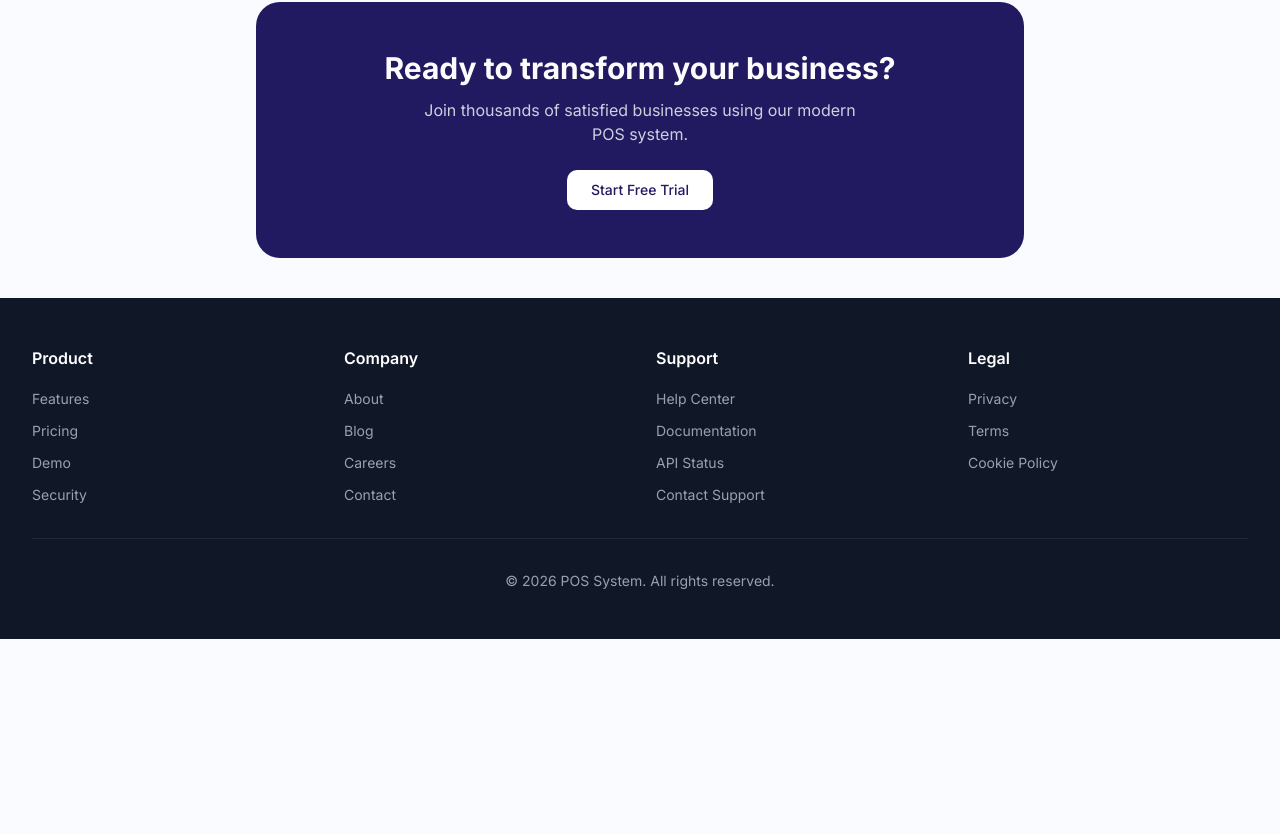
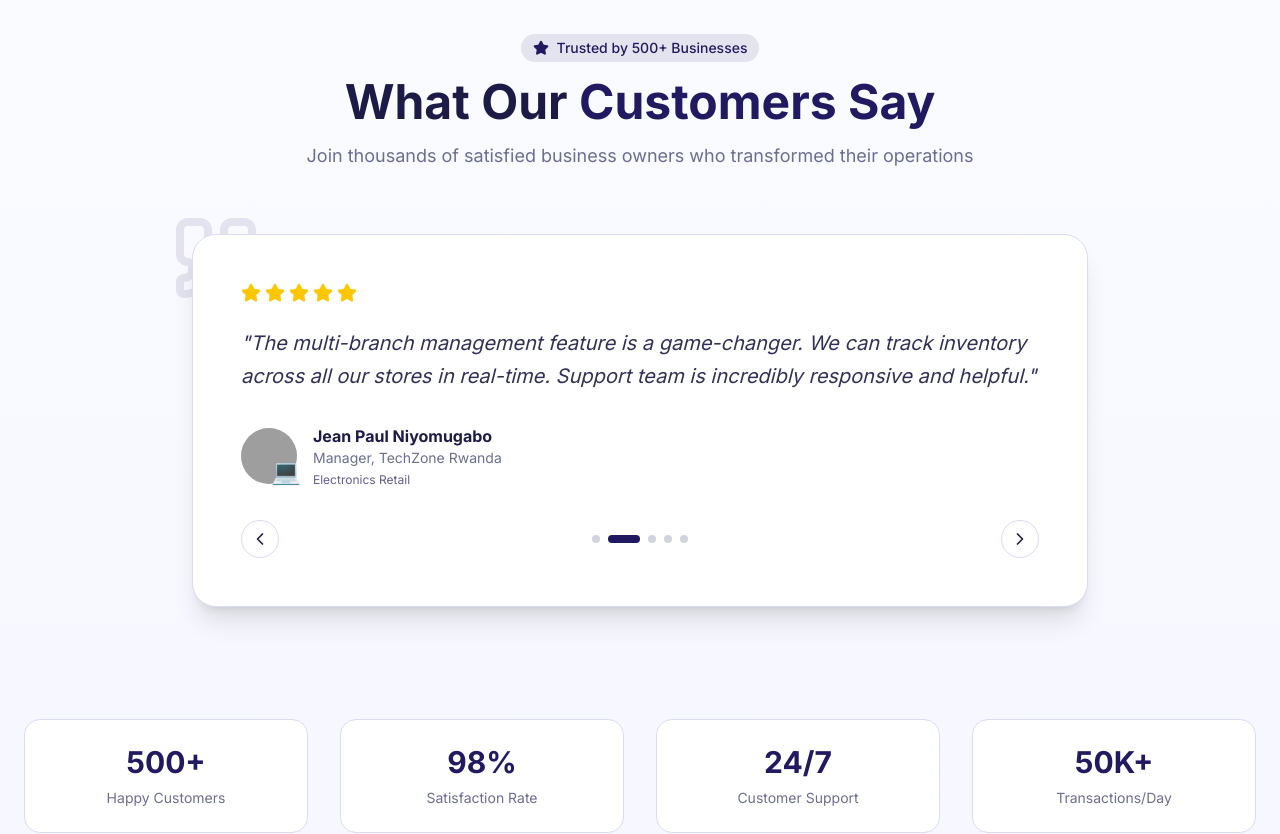
Before and after one commit to nziza-oscar/advanced_pos, a Next.js app: page / in a window 1280 px wide. Shown: the part 3335-4169 px from the top of the page. Before the commit the page ends 3974 px from the top, so only its background shows below. Built offline with nearby package versions, Linux system fonts and the light colour scheme; grey boxes are pictures that could not be loaded.

Commit message:
feat: components/marketing/Testimonials.tsx

```diff
--- a/components/marketing/Testimonials.tsx
+++ b/components/marketing/Testimonials.tsx
@@ -1,9 +1,211 @@
-import React from 'react'
+// components/marketing/Testimonials.tsx
+'use client';
 
-const Testimonials = () => {
+import { useState } from 'react';
+import { Star, Quote, ChevronLeft, ChevronRight } from 'lucide-react';
+import { cn } from '@/lib/utils';
+
+const testimonials = [
+  {
+    id: 1,
+    name: 'Sarah Kamanzi',
+    role: 'Owner, Kigali Fashion Hub',
+    content: 'This POS system transformed our retail operations. Inventory tracking is now effortless, and the daily reports help us make better business decisions. We increased sales by 40% in just 3 months!',
+    rating: 5,
+    image: 'https://randomuser.me/api/portraits/women/1.jpg',
+    business: 'Retail Fashion',
+    logo: '👗'
+  },
+  {
+    id: 2,
+    name: 'Jean Paul Niyomugabo',
+    role: 'Manager, TechZone Rwanda',
+    content: 'The multi-branch management feature is a game-changer. We can track inventory across all our stores in real-time. Support team is incredibly responsive and helpful.',
+    rating: 5,
+    image: 'https://randomuser.me/api/portraits/men/2.jpg',
+    business: 'Electronics Retail',
+    logo: '💻'
+  },
+  {
+    id: 3,
+    name: 'Marie Claire Uwase',
+    role: 'Owner, FreshBites Restaurant',
+    content: 'From table management to split bills, this POS handles everything. The offline mode saved us during internet outages. Best investment for our restaurant!',
+    rating: 5,
+    image: 'https://randomuser.me/api/portraits/women/3.jpg',
+    business: 'Restaurant',
+    logo: '🍽️'
+  },
+  {
+    id: 4,
+    name: 'David Mugisha',
+    role: 'CEO, Mega Mart Ltd',
+    content: 'We started with POS and now using accounting and inventory modules. The ERP features are robust and scalable. Perfect for growing businesses.',
+    rating: 5,
+    image: 'https://randomuser.me/api/portraits/men/4.jpg',
+    business: 'Supermarket Chain',
+    logo: '🏪'
+  },
+  {
+    id: 5,
+    name: 'Grace Uwineza',
+    role: 'Owner, Beauty Haven Spa',
+    content: 'Customer management and loyalty program helped us retain clients. The booking system and automated reminders saved hours of manual work.',
+    rating: 4,
+    image: 'https://randomuser.me/api/portraits/women/5.jpg',
+    business: 'Salon & Spa',
+    logo: '💅'
+  }
+];
+
+export default function Testimonials() {
+  const [currentIndex, setCurrentIndex] = useState(0);
+  const [isAutoPlaying, setIsAutoPlaying] = useState<boolean>(true);
+
+  const nextTestimonial = () => {
+    setCurrentIndex((prev) => (prev + 1) % testimonials.length);
+  };
+
+  const prevTestimonial = () => {
+    setCurrentIndex((prev) => (prev - 1 + testimonials.length) % testimonials.length);
+  };
+
+  const goToTestimonial = (index: number) => {
+    setCurrentIndex(index);
+    setIsAutoPlaying(false);
+    setTimeout(() => setIsAutoPlaying(true), 5000);
+  };
+
+  // Auto-play effect
+  useState(() => {
+    if (!isAutoPlaying) return;
+    const interval = setInterval(nextTestimonial, 5000);
+    return () => clearInterval(interval);
+  }, [isAutoPlaying]);
+
+  const current = testimonials[currentIndex];
+
   return (
-    <div>Testimonials</div>
-  )
+    <section className="py-24 bg-gradient-to-b from-background to-muted/30">
+      <div className="mx-auto max-w-7xl px-6">
+        {/* Header */}
+        <div className="text-center mb-16">
+          <div className="inline-flex items-center gap-2 px-3 py-1 rounded-full bg-primary/10 text-primary text-sm font-medium mb-4">
+            <Star className="h-4 w-4 fill-primary text-primary" />
+            Trusted by 500+ Businesses
+          </div>
+          <h2 className="text-3xl font-bold sm:text-4xl lg:text-5xl mb-4">
+            What Our{' '}
+            <span className="text-primary">Customers Say</span>
+          </h2>
+          <p className="text-muted-foreground max-w-2xl mx-auto text-lg">
+            Join thousands of satisfied business owners who transformed their operations
+          </p>
+        </div>
+
+        {/* Main Testimonial Card */}
+        <div className="relative max-w-4xl mx-auto">
+          {/* Quote Icon Background */}
+          <div className="absolute -top-6 -left-6 text-primary/10">
+            <Quote className="h-24 w-24" />
+          </div>
+
+          <div className="relative bg-card rounded-3xl border border-border p-8 md:p-12 shadow-xl">
+            {/* Rating Stars */}
+            <div className="flex gap-1 mb-6">
+              {[...Array(5)].map((_, i) => (
+                <Star
+                  key={i}
+                  className={cn(
+                    "h-5 w-5",
+                    i < current.rating
+                      ? "fill-yellow-400 text-yellow-400"
+                      : "text-muted-foreground/30"
+                  )}
+                />
+              ))}
+            </div>
+
+            {/* Testimonial Content */}
+            <p className="text-lg md:text-xl text-foreground/90 leading-relaxed mb-8 italic">
+              "{current.content}"
+            </p>
+
+            {/* Author Info */}
+            <div className="flex items-center gap-4 mb-8">
+              <div className="relative">
+                <div className="w-14 h-14 rounded-full overflow-hidden bg-primary/10">
+                  <img
+                    src={current.image}
+                    alt={current.name}
+                    className="w-full h-full object-cover"
+                  />
+                </div>
+                <div className="absolute -bottom-1 -right-1 text-2xl">
+                  {current.logo}
+                </div>
+              </div>
+              <div>
+                <h4 className="font-bold text-foreground">{current.name}</h4>
+                <p className="text-sm text-muted-foreground">{current.role}</p>
+                <p className="text-xs text-primary/70 mt-1">{current.business}</p>
+              </div>
+            </div>
+
+            {/* Navigation Controls */}
+            <div className="flex items-center justify-between">
+              <button
+                onClick={prevTestimonial}
+                className="p-2 rounded-full border border-border hover:bg-primary/10 hover:border-primary/30 transition-all"
+                aria-label="Previous testimonial"
+              >
+                <ChevronLeft className="h-5 w-5" />
+              </button>
+
+              <div className="flex gap-2">
+                {testimonials.map((_, idx) => (
+                  <button
+                    key={idx}
+                    onClick={() => goToTestimonial(idx)}
+                    className={cn(
+                      "h-2 rounded-full transition-all duration-300",
+                      idx === currentIndex
+                        ? "w-8 bg-primary"
+                        : "w-2 bg-muted-foreground/30 hover:bg-muted-foreground/50"
+                    )}
+                    aria-label={`Go to testimonial ${idx + 1}`}
+                  />
+                ))}
+              </div>
+
+              <button
+                onClick={nextTestimonial}
+                className="p-2 rounded-full border border-border hover:bg-primary/10 hover:border-primary/30 transition-all"
+                aria-label="Next testimonial"
+              >
+                <ChevronRight className="h-5 w-5" />
+              </button>
+            </div>
+          </div>
+        </div>
+
+        {/* Statistics Section */}
+        <div className="mt-20 grid grid-cols-2 md:grid-cols-4 gap-8 py-8">
+          <StatCard number="500+" label="Happy Customers" />
+          <StatCard number="98%" label="Satisfaction Rate" />
+          <StatCard number="24/7" label="Customer Support" />
+          <StatCard number="50K+" label="Transactions/Day" />
+        </div>
+      </div>
+    </section>
+  );
 }
 
-export default Testimonials
+function StatCard({ number, label }: { number: string; label: string }) {
+  return (
+    <div className="text-center p-6 rounded-2xl bg-card border border-border">
+      <div className="text-3xl font-bold text-primary mb-2">{number}</div>
+      <div className="text-sm text-muted-foreground">{label}</div>
+    </div>
+  );
+}
```
